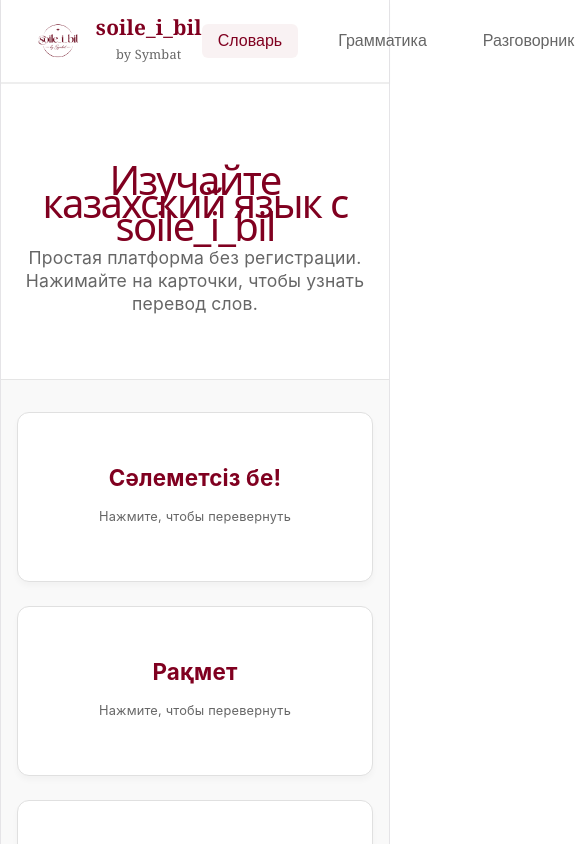
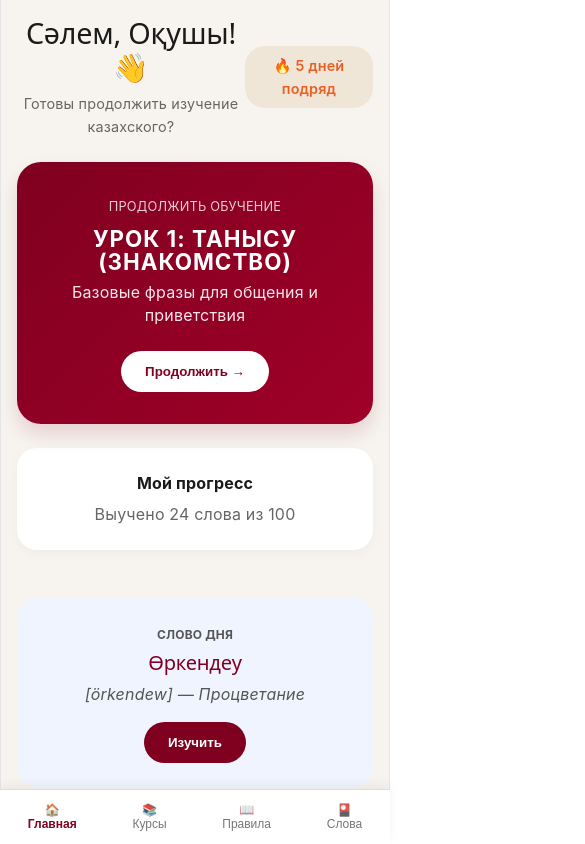
Before and after one commit to symbat120805k-ux/language-app, a React (Vite) app: page / in a window 390 px wide. Shown: the top 844 px of the page, 585 px wide, since content can reach past the window. Built offline with nearby package versions, Linux system fonts and the light colour scheme.

Commit message:
Add responsive desktop and mobile layout like Onebilim

```diff
--- a/src/App.css
+++ b/src/App.css
@@ -1,149 +1,213 @@
 :root {
   --primary-bordeaux: #800020;
   --primary-hover: #5d0017;
-  --bg-light: #f9f9f9;
+  --bg-cream: #f7f4ef;
+  --card-bg: #ffffff;
   --text-dark: #1a1a1a;
-  --text-muted: #666666;
-  --white: #ffffff;
+  --text-muted: #767676;
+  --accent-orange: #e86024;
+}
+
+* {
+  box-sizing: border-box;
+  margin: 0;
+  padding: 0;
 }
 
 body {
-  margin: 0;
   font-family: 'Inter', system-ui, -apple-system, sans-serif;
-  background-color: var(--bg-light);
+  background-color: var(--bg-cream);
   color: var(--text-dark);
 }
 
-.app-container {
+.app-layout {
+  display: flex;
   min-height: 100vh;
+}
+
+/* Sidebar for Desktop */
+.sidebar {
+  width: 240px;
+  background-color: var(--bg-cream);
+  border-right: 1px solid #e2ddd5;
+  padding: 1.5rem;
   display: flex;
   flex-direction: column;
+  justify-content: space-between;
+  position: fixed;
+  height: 100vh;
 }
 
-/* Header */
-.header {
-  background-color: var(--white);
-  border-bottom: 2px solid #eee;
-  padding: 1rem 2rem;
+.brand-area {
+  display: flex;
+  align-items: center;
+  gap: 0.8rem;
+  margin-bottom: 2rem;
+}
+
+.brand-logo {
+  height: 45px;
+  width: auto;
+}
+
+.brand-name {
+  font-weight: 700;
+  font-size: 1.1rem;
+  color: var(--primary-bordeaux);
+}
+
+.nav-menu {
+  display: flex;
+  flex-direction: column;
+  gap: 0.5rem;
+}
+
+.nav-btn {
+  display: flex;
+  align-items: center;
+  gap: 0.8rem;
+  padding: 0.8rem 1rem;
+  border-radius: 12px;
+  border: none;
+  background: transparent;
+  color: var(--text-muted);
+  font-size: 0.95rem;
+  font-weight: 500;
+  cursor: pointer;
+  transition: all 0.2s;
+  text-align: left;
+}
+
+.nav-btn:hover, .nav-btn.active {
+  background-color: #ede7de;
+  color: var(--primary-bordeaux);
+  font-weight: 600;
+}
+
+/* Main Dashboard Layout */
+.main-dashboard {
+  flex: 1;
+  margin-left: 240px;
+  padding: 2rem;
+  max-width: 1200px;
+}
+
+.top-header {
   display: flex;
   justify-content: space-between;
   align-items: center;
-  box-shadow: 0 2px 4px rgba(0, 0, 0, 0.02);
+  margin-bottom: 1.5rem;
 }
 
-.logo {
-  display: flex;
-  align-items: center;
-  gap: 0.8rem;
+.user-greeting h2 {
+  font-size: 1.8rem;
+  color: var(--text-dark);
+}
+
+.streak-badge {
+  background: #f0e6d8;
+  color: var(--accent-orange);
+  padding: 0.5rem 1rem;
+  border-radius: 20px;
+  font-weight: 600;
+  font-size: 0.9rem;
+}
+
+.dashboard-grid {
+  display: grid;
+  grid-template-columns: 2fr 1fr;
+  gap: 1.5rem;
+}
+
+/* Cards & Widgets */
+.banner-card {
+  background: linear-gradient(135deg, var(--primary-bordeaux) 0%, #a00028 100%);
+  color: white;
+  border-radius: 24px;
+  padding: 2rem;
+  position: relative;
+  overflow: hidden;
+  box-shadow: 0 10px 20px rgba(128, 0, 32, 0.15);
+}
+
+.banner-card h3 {
+  font-size: 1.4rem;
+  margin-top: 0.5rem;
+  text-transform: uppercase;
+  letter-spacing: 1px;
+}
+
+.btn-primary {
+  margin-top: 1.5rem;
+  background: white;
+  color: var(--primary-bordeaux);
+  border: none;
+  padding: 0.8rem 1.5rem;
+  border-radius: 30px;
+  font-weight: 700;
   cursor: pointer;
 }
 
-.logo-img {
-  height: 50px; /* Высота логотипа в шапке */
-  width: auto;
-  object-fit: contain;
+.widget-card {
+  background: var(--card-bg);
+  border-radius: 20px;
+  padding: 1.5rem;
+  box-shadow: 0 4px 12px rgba(0,0,0,0.03);
+  margin-bottom: 1.5rem;
 }
 
-.logo-title {
-  font-size: 1.3rem;
-  font-weight: 700;
-  color: var(--primary-bordeaux);
-  font-family: 'Georgia', serif; /* Изящный шрифт под стать логотипу */
+.word-of-day {
+  background: #f0f4ff;
+  border-radius: 20px;
+  padding: 1.5rem;
 }
 
-.nav-links {
-  display: flex;
-  gap: 1.5rem;
+.bottom-nav {
+  display: none;
 }
 
-.nav-item {
+/* Mobile Responsive Adjustments */
+@media (max-width: 850px) {
+  .sidebar {
+    display: none;
+  }
+
+  .main-dashboard {
+    margin-left: 0;
+    padding: 1rem 1rem 5rem 1rem;
+  }
+
+  .dashboard-grid {
+    grid-template-columns: 1fr;
+  }
+
+  .bottom-nav {
+    display: flex;
+    justify-content: space-around;
+    position: fixed;
+    bottom: 0;
+    left: 0;
+    right: 0;
+    background: var(--card-bg);
+    padding: 0.8rem 0;
+    border-top: 1px solid #e2ddd5;
+    box-shadow: 0 -4px 10px rgba(0,0,0,0.05);
+    z-index: 100;
+  }
+
+  .mobile-nav-btn {
+    border: none;
     background: none;
-  border: none;
-  font-size: 1rem;
-  font-weight: 500;
+    display: flex;
+    flex-direction: column;
+    align-items: center;
+    font-size: 0.75rem;
     color: var(--text-muted);
     cursor: pointer;
-  padding: 0.5rem 1rem;
-  border-radius: 6px;
-  transition: all 0.2s ease;
   }
 
-.nav-item:hover, .nav-item.active {
+  .mobile-nav-btn.active {
     color: var(--primary-bordeaux);
-  background-color: rgba(128, 0, 32, 0.05);
+    font-weight: 700;
   }
-
-/* Hero Banner */
-.hero {
-  background-color: var(--white);
-  text-align: center;
-  padding: 4rem 1.5rem;
-  border-bottom: 1px solid #e5e5e5;
 }
-
-.hero h1 {
-  font-size: 2.5rem;
-  color: var(--primary-bordeaux);
-  margin-bottom: 0.5rem;
-}
-
-.hero p {
-  font-size: 1.1rem;
-  color: var(--text-muted);
-  max-width: 600px;
-  margin: 0 auto;
-}
-
-/* Cards Section */
-.main-content {
-  max-width: 1000px;
-  margin: 2rem auto;
-  padding: 0 1rem;
-  width: 100%;
-  box-sizing: border-box;
-}
-
-.cards-grid {
-  display: grid;
-  grid-template-columns: repeat(auto-fill, minmax(240px, 1fr));
-  gap: 1.5rem;
-}
-
-.flashcard {
-  background-color: var(--white);
-  border-radius: 12px;
-  padding: 1.5rem;
-  border: 1px solid #e0e0e0;
-  box-shadow: 0 4px 6px rgba(0, 0, 0, 0.03);
-  text-align: center;
-  cursor: pointer;
-  transition: transform 0.2s ease, box-shadow 0.2s ease;
-  min-height: 120px;
-  display: flex;
-  flex-direction: column;
-  justify-content: center;
-}
-
-.flashcard:hover {
-  transform: translateY(-4px);
-  box-shadow: 0 8px 15px rgba(128, 0, 32, 0.1);
-  border-color: var(--primary-bordeaux);
-}
-
-.word-kz {
-  font-size: 1.4rem;
-  font-weight: 700;
-  color: var(--primary-bordeaux);
-}
-
-.word-ru {
-  font-size: 1.1rem;
-  color: var(--text-dark);
-  margin-top: 0.5rem;
-}
-
-.hint-text {
-  font-size: 0.8rem;
-  color: var(--text-muted);
-  margin-top: 1rem;
-}
--- a/src/App.tsx
+++ b/src/App.tsx
@@ -1,102 +1,91 @@
 import { useState } from 'react';
 import './App.css';
 
-interface WordCard {
-  id: number;
-  kazakh: string;
-  russian: string;
-}
-
-const initialWords: WordCard[] = [
-  { id: 1, kazakh: 'Сәлеметсіз бе!', russian: 'Здравствуйте!' },
-  { id: 2, kazakh: 'Рақмет', russian: 'Спасибо' },
-  { id: 3, kazakh: 'Қайырлы таң', russian: 'Доброе утро' },
-  { id: 4, kazakh: 'Көріскенше', russian: 'До встречи' },
-  { id: 5, kazakh: 'Иә / Жоқ', russian: 'Да / Нет' },
-  { id: 6, kazakh: 'Жақсы', russian: 'Хорошо' },
-];
-
 export default function App() {
-  const [activeTab, setActiveTab] = useState<'words' | 'grammar' | 'phrasebook'>('words');
-  const [flippedCardId, setFlippedCardId] = useState<number | null>(null);
-
-  const toggleCard = (id: number) => {
-    setFlippedCardId(flippedCardId === id ? null : id);
-  };
+  const [activeTab, setActiveTab] = useState<'home' | 'learning' | 'grammar' | 'vocabulary'>('home');
 
   return (
-    <div className="app-container">
-      {/* Шапка с вашим логотипом */}
-      <header className="header">
-        <div className="logo">
-          <img src="/logo.png" alt="soile_i_bil by Symbat Logo" className="logo-img" />
-          <span className="logo-title">soile_i_bil <small style={{ fontSize: '0.8rem', fontWeight: 400, color: '#666' }}>by Symbat</small></span>
+    <div className="app-layout">
+      {/* Боковое меню для ПК */}
+      <aside className="sidebar">
+        <div>
+          <div className="brand-area">
+            <img src="/logo.png" alt="Logo" className="brand-logo" />
+            <span className="brand-name">soile_i_bil</span>
+          </div>
+          <nav className="nav-menu">
+            <button className={`nav-btn ${activeTab === 'home' ? 'active' : ''}`} onClick={() => setActiveTab('home')}>
+              🏠 Главная
+            </button>
+            <button className={`nav-btn ${activeTab === 'learning' ? 'active' : ''}`} onClick={() => setActiveTab('learning')}>
+              📚 Обучение
+            </button>
+            <button className={`nav-btn ${activeTab === 'grammar' ? 'active' : ''}`} onClick={() => setActiveTab('grammar')}>
+              📖 Грамматика
+            </button>
+            <button className={`nav-btn ${activeTab === 'vocabulary' ? 'active' : ''}`} onClick={() => setActiveTab('vocabulary')}>
+              🎴 Словарь
+            </button>
+          </nav>
         </div>
-        <nav className="nav-links">
-          <button
-            className={`nav-item ${activeTab === 'words' ? 'active' : ''}`}
-            onClick={() => setActiveTab('words')}
-          >
-            Словарь
-          </button>
-          <button
-            className={`nav-item ${activeTab === 'grammar' ? 'active' : ''}`}
-            onClick={() => setActiveTab('grammar')}
-          >
-            Грамматика
-          </button>
-          <button
-            className={`nav-item ${activeTab === 'phrasebook' ? 'active' : ''}`}
-            onClick={() => setActiveTab('phrasebook')}
-          >
-            Разговорник
-          </button>
-        </nav>
-      </header>
-
-      {/* Главный баннер */}
-      <section className="hero">
-        <h1>Изучайте казахский язык с soile_i_bil</h1>
-        <p>Простая платформа без регистрации. Нажимайте на карточки, чтобы узнать перевод слов.</p>
-      </section>
+        <div style={{ fontSize: '0.8rem', color: '#888' }}>by Symbat</div>
+      </aside>
 
       {/* Основной контент */}
-      <main className="main-content">
-        {activeTab === 'words' && (
-          <div className="cards-grid">
-            {initialWords.map((card) => (
-              <div
-                key={card.id}
-                className="flashcard"
-                onClick={() => toggleCard(card.id)}
-              >
-                {flippedCardId === card.id ? (
-                  <div className="word-ru">{card.russian}</div>
-                ) : (
-                  <div className="word-kz">{card.kazakh}</div>
-                )}
-                <div className="hint-text">
-                  {flippedCardId === card.id ? 'Перевод' : 'Нажмите, чтобы перевернуть'}
-                </div>
-              </div>
-            ))}
+      <main className="main-dashboard">
+        <header className="top-header">
+          <div className="user-greeting">
+            <h2>Сәлем, Оқушы! 👋</h2>
+            <p style={{ color: '#666', fontSize: '0.9rem' }}>Готовы продолжить изучение казахского?</p>
           </div>
-        )}
+          <div className="streak-badge">🔥 5 дней подряд</div>
+        </header>
 
-        {activeTab === 'grammar' && (
-          <div style={{ textAlign: 'center', padding: '2rem' }}>
-            <h2>Раздел Грамматики</h2>
-            <p>Здесь будут правила и таблицы. Скоро добавим!</p>
+        <div className="dashboard-grid">
+          {/* Левая колонка */}
+          <div className="left-column">
+            <div className="banner-card">
+              <span style={{ fontSize: '0.8rem', opacity: 0.8 }}>ПРОДОЛЖИТЬ ОБУЧЕНИЕ</span>
+              <h3>Урок 1: Танысу (Знакомство)</h3>
+              <p style={{ marginTop: '0.5rem', opacity: 0.9 }}>Базовые фразы для общения и приветствия</p>
+              <button className="btn-primary">Продолжить →</button>
+            </div>
+
+            <div className="widget-card" style={{ marginTop: '1.5rem' }}>
+              <h4>Мой прогресс</h4>
+              <p style={{ color: '#666', marginTop: '0.5rem' }}>Выучено 24 слова из 100</p>
+            </div>
           </div>
-        )}
 
-        {activeTab === 'phrasebook' && (
-          <div style={{ textAlign: 'center', padding: '2rem' }}>
-            <h2>Разговорник</h2>
-            <p>Готовые диалоги для жизни. Скоро добавим!</p>
+          {/* Правая колонка */}
+          <div className="right-column">
+            <div className="word-of-day">
+              <span style={{ fontSize: '0.75rem', color: '#555', fontWeight: 700 }}>СЛОВО ДНЯ</span>
+              <h2 style={{ color: 'var(--primary-bordeaux)', marginTop: '0.3rem' }}>Өркендеу</h2>
+              <p style={{ color: '#555', fontStyle: 'italic' }}>[örkendew] — Процветание</p>
+              <button className="btn-primary" style={{ background: 'var(--primary-bordeaux)', color: 'white', marginTop: '1rem' }}>
+                Изучить
+              </button>
+            </div>
           </div>
-        )}
+        </div>
       </main>
+
+      {/* Нижняя навигация для смартфонов */}
+      <nav className="bottom-nav">
+        <button className={`mobile-nav-btn ${activeTab === 'home' ? 'active' : ''}`} onClick={() => setActiveTab('home')}>
+          <span>🏠</span> Главная
+        </button>
+        <button className={`mobile-nav-btn ${activeTab === 'learning' ? 'active' : ''}`} onClick={() => setActiveTab('learning')}>
+          <span>📚</span> Курсы
+        </button>
+        <button className={`mobile-nav-btn ${activeTab === 'grammar' ? 'active' : ''}`} onClick={() => setActiveTab('grammar')}>
+          <span>📖</span> Правила
+        </button>
+        <button className={`mobile-nav-btn ${activeTab === 'vocabulary' ? 'active' : ''}`} onClick={() => setActiveTab('vocabulary')}>
+          <span>🎴</span> Слова
+        </button>
+      </nav>
     </div>
   );
 }
```
Lines whose indentation alone changed are shown as unchanged.
